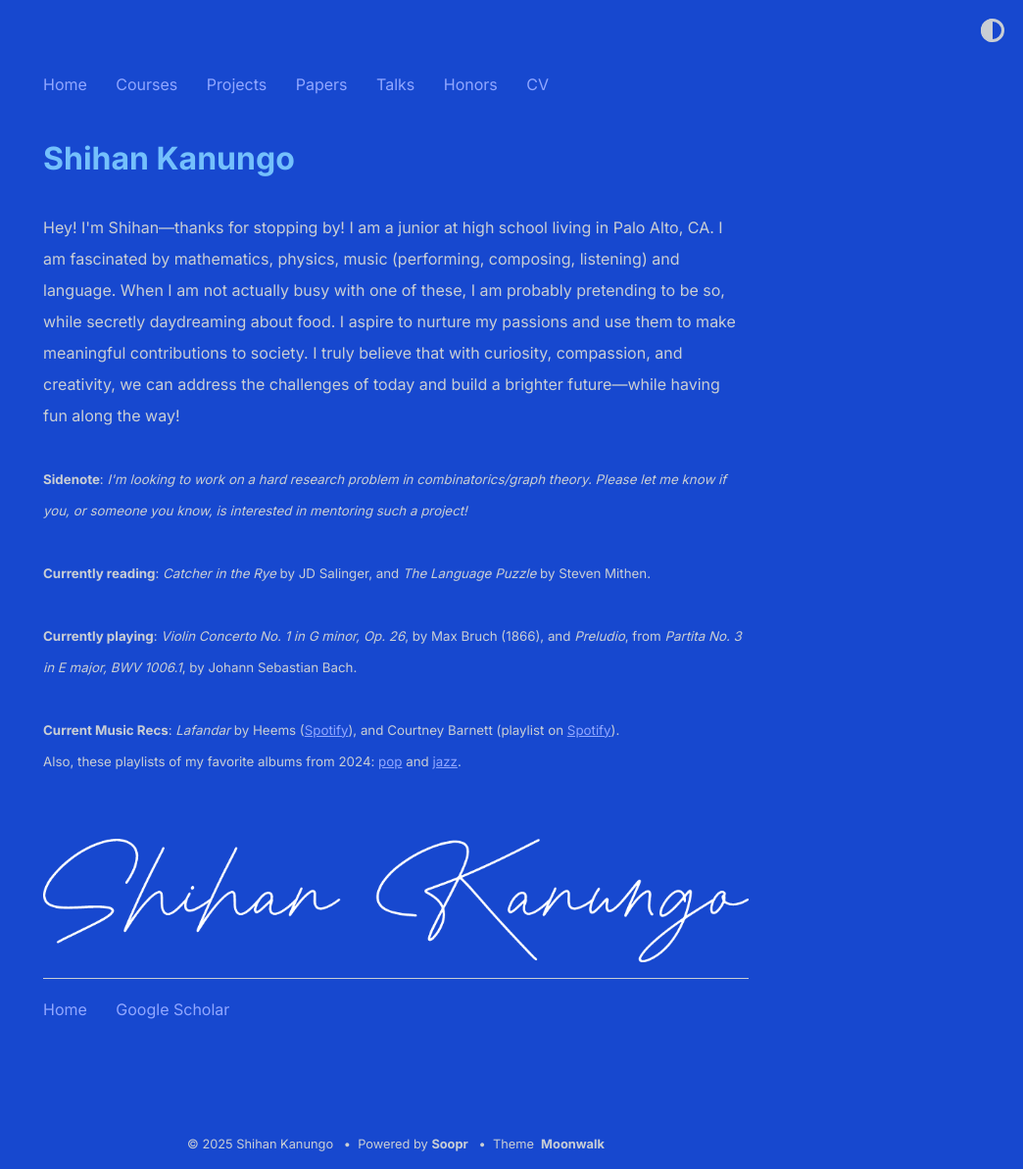
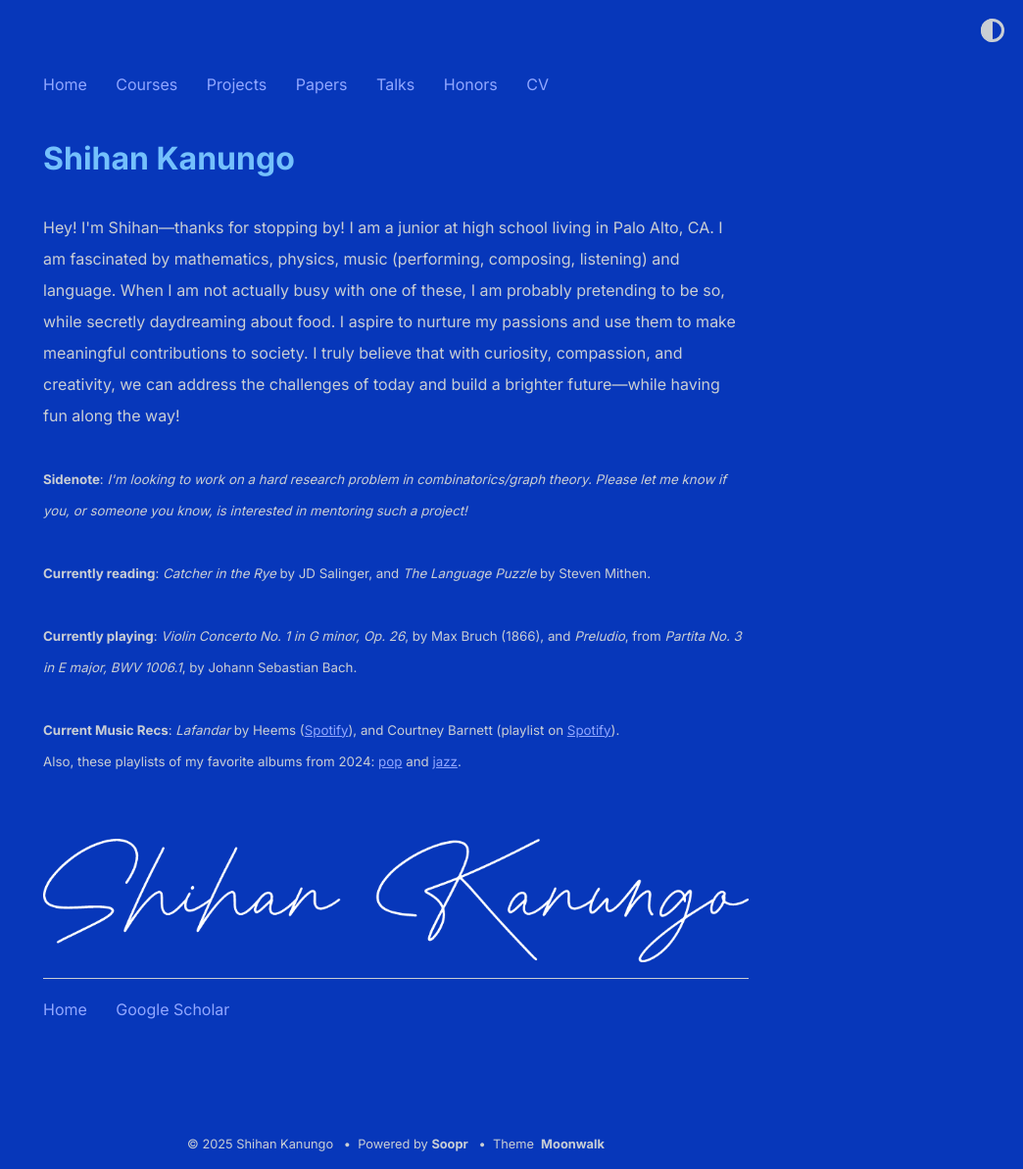
Before and after one commit to shihankanungo/shihankanungo.github.io, a Jekyll site: the page built from index.md, in a window 1280 px wide. Shown: the whole page at 98% size, without its empty margins (236-1280 px from the left). Built offline with Jekyll 4.4.1, drawn with Linux system fonts in a browser that asks for light colours.

Commit message:
Update moonwalk.scss

```diff
--- a/_sass/moonwalk.scss
+++ b/_sass/moonwalk.scss
@@ -83,7 +83,7 @@ img {
       --headings: #74c0fc;
       --links: #91A7FF;
       --highlight: #41C7C7;
-      --bg: #1748cf;
+      --bg: #0737ba; // #1748cf;
       --bg-secondary: #0043fc;
       --text: #c9ced4;
       // --text: #adb5bd;
```
